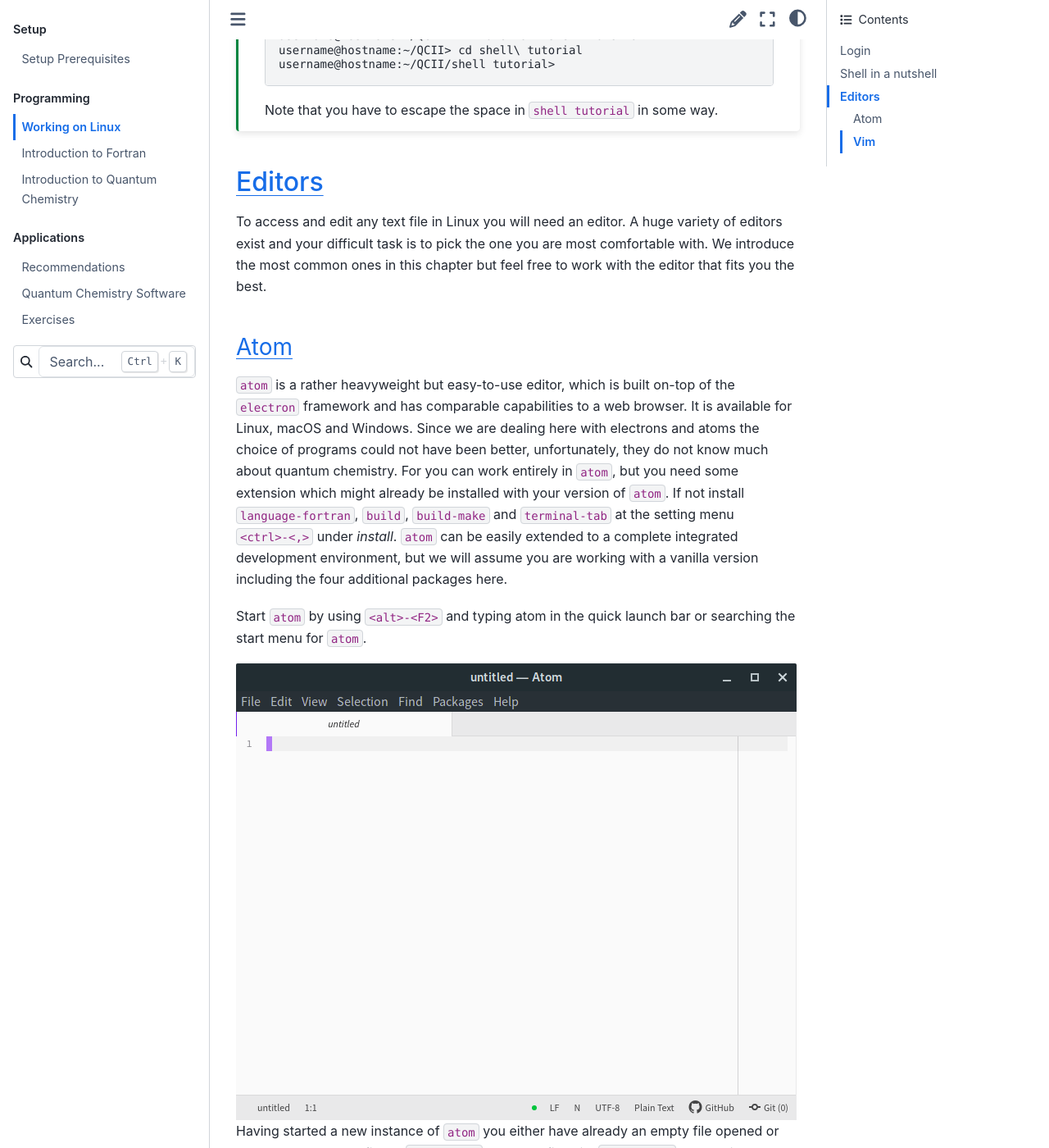
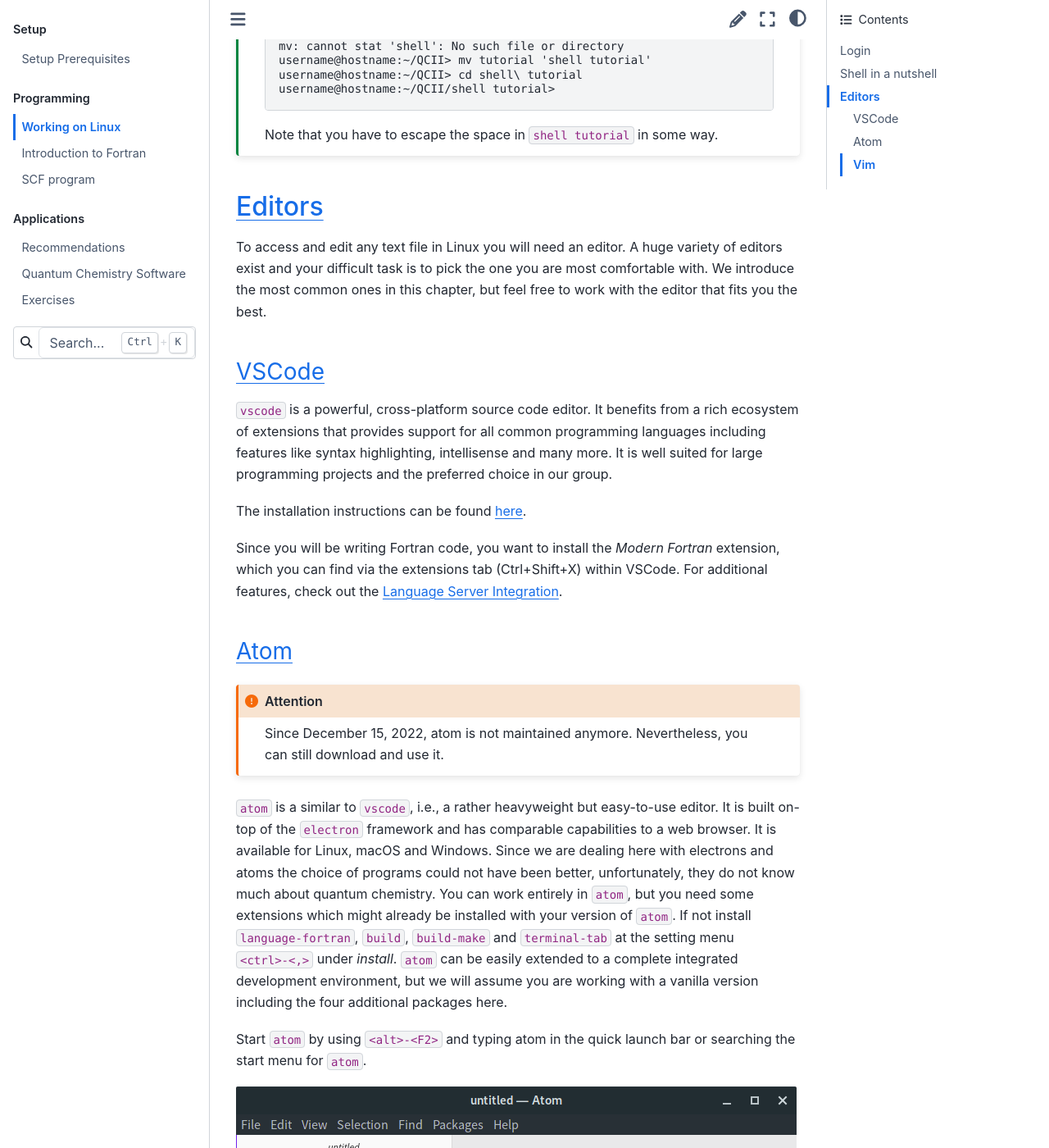
Before and after one commit to grimme-lab/qc2-teaching, a Sphinx documentation site: the page built from doc/prog-linux.rst, in a window 1280 px wide and 1400 px high, scrolled down 4751 px. Shown: the whole window at 82% size. Built offline with Sphinx 7.4.7 and the Sphinx Book theme 1.1.4, drawn with Linux system fonts in a browser that asks for light colours; some of the changed text lies outside the part shown.

Commit message:
Renaming and minor fixes

```diff
--- a/doc/intro.rst
+++ b/doc/prog-linux.rst
@@ -231,19 +231,41 @@
 
 To access and edit any text file in Linux you will need an editor. A huge variety
 of editors exist and your difficult task is to pick the one you are most
-comfortable with. We introduce the most common ones in this chapter but feel
+comfortable with. We introduce the most common ones in this chapter, but feel
 free to work with the editor that fits you the best.
+
+VSCode
+~~~~~~
+
+``vscode`` is a powerful, cross-platform source code editor. It benefits from
+a rich ecosystem of extensions that provides support for all common programming
+languages including features like syntax highlighting, intellisense and many
+more. It is well suited for large programming projects and the preferred choice
+in our group.
+
+The installation instructions can be found
+`here <https://code.visualstudio.com/docs/setup/linux>`_.
+
+Since you will be writing Fortran code, you want to install the *Modern Fortran*
+extension, which you can find via the extensions tab (Ctrl+Shift+X) within
+VSCode. For additional features, check out the `Language Server Integration  <https://github.com/fortran-lang/vscode-fortran-support#language-server-integration>`_.
+
+
 
 Atom
 ~~~~
 
-``atom`` is a rather heavyweight but easy-to-use editor, which is built on-top
-of the ``electron`` framework and has comparable capabilities to a web browser.
-It is available for Linux, macOS and Windows.
+.. attention::
+
+  Since December 15, 2022, atom is not maintained anymore. Nevertheless, you
+  can still download and use it.
+
+``atom`` is a similar to ``vscode``, i.e., a rather heavyweight but easy-to-use
+editor. It is built on-top of the ``electron`` framework and has comparable capabilities to a web browser. It is available for Linux, macOS and Windows.
 Since we are dealing here with electrons and atoms the choice of programs
 could not have been better, unfortunately, they do not know much about quantum
 chemistry.
-For you can work entirely in ``atom``, but you need some extension which
+You can work entirely in ``atom``, but you need some extensions which
 might already be installed with your version of ``atom``.
 If not install ``language-fortran``, ``build``, ``build-make`` and ``terminal-tab``
 at the setting menu ``<ctrl>-<,>`` under *install*.
--- a/doc/scf.rst
+++ b/doc/prog-scf.rst
@@ -1,5 +1,5 @@
-Introduction to Quantum Chemistry
-=================================
+SCF program
+===========
 
 The main objective of this course is to write a working restricted Hartree--Fock
 program.
@@ -46,7 +46,7 @@
 obvious relation to the SI unit, but here we will use Bohr which is
 the length unit of the atomic units system.
 Atomic units have the advantage that a lot of constants drop out of the
-equations we want to code up and we can convert them easily back,
+equations we want to code up, and we can convert them easily back,
 in fact, we provide a conversion routine back to SI units for you.
 
 These are the considerations we have to put in the geometry, now we have
@@ -62,20 +62,20 @@
 and specify the number of electrons separately.
 
 Having put some thoughts in the geometric representation of the system,
-we now have to tackle the electronic representation, that is, we need a basis set
-to expand our wavefunction.
+we now have to tackle the electronic representation, that is, we need a basis
+set to expand our wavefunction.
 There are many possible choices, like atom centered basis functions
 (Slater-type, Gaussian-type, ...) plain waves, wavelets, ...
-This is one of the most important choices for every quantum chemistry code,
-usually, a single kind of functions is supported which is limiting the chemical
-systems that can be calculated with this.
+This is one of the most important choices for every quantum chemistry code.
+Usually, a single kind of functions is supported which is limiting the chemical
+systems that can be calculated with the program in question.
 The most common distinction is made between codes that support periodic boundary
 conditions or not, while periodic boundary conditions are naturally included
 in plain wave and wavelet based programs, extra effort has to be put into
 codes using Gaussian-type basis functions to support this kind of calculation.
 Also, most wavefunction centered programs use atom centered orbitals since the
 resulting integrals are easier to solve.
-Here the exception from the rule is quite common in our field of research
+Here, the exception to the rule is quite common in our field of research
 and usually offers a unique competitive edge.
 
 For writing your Hartree-Fock program you do not have to bother with this
@@ -104,7 +104,7 @@
 the number electrons and the total number of basis functions as integer
 values.
 None of this information is necessary to read the input file, but is
-included for convenience, *e.g.* such that you can allocate memory before
+included for convenience, *e.g.*, such that you can allocate memory before
 starting to read the rest of the file.
 
 Starting from the second line we expect a tuple of the three Cartesian
@@ -814,8 +814,8 @@
    3. By definition, in which direction does a gradient point? How is this
       different from the force?
 
-Steepest Decent
-~~~~~~~~~~~~~~~
+Steepest Descent
+~~~~~~~~~~~~~~~~
 
 Similar to the SCF, parameter optimizations are performed iteratively and
 depend on a convergence criterion concerning energy and/or size of gradient.
```
Also changed, not shown: other parts of doc/prog-linux.rst (+4 -4 lines), doc/index.rst (+5 -8 lines), doc/apps-recommendations.rst (renamed from doc/recommendations.rst), doc/prog-fortran.rst (renamed from doc/programming.rst), doc/setup.rst (renamed from doc/install.rst), 1 other file.
